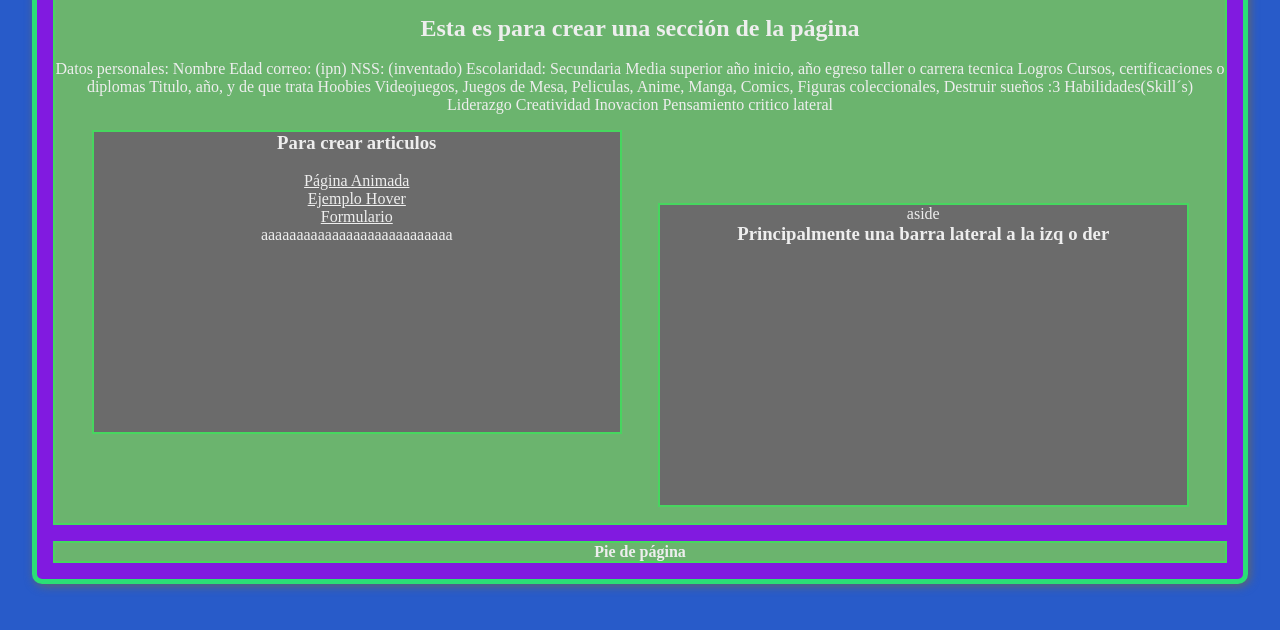
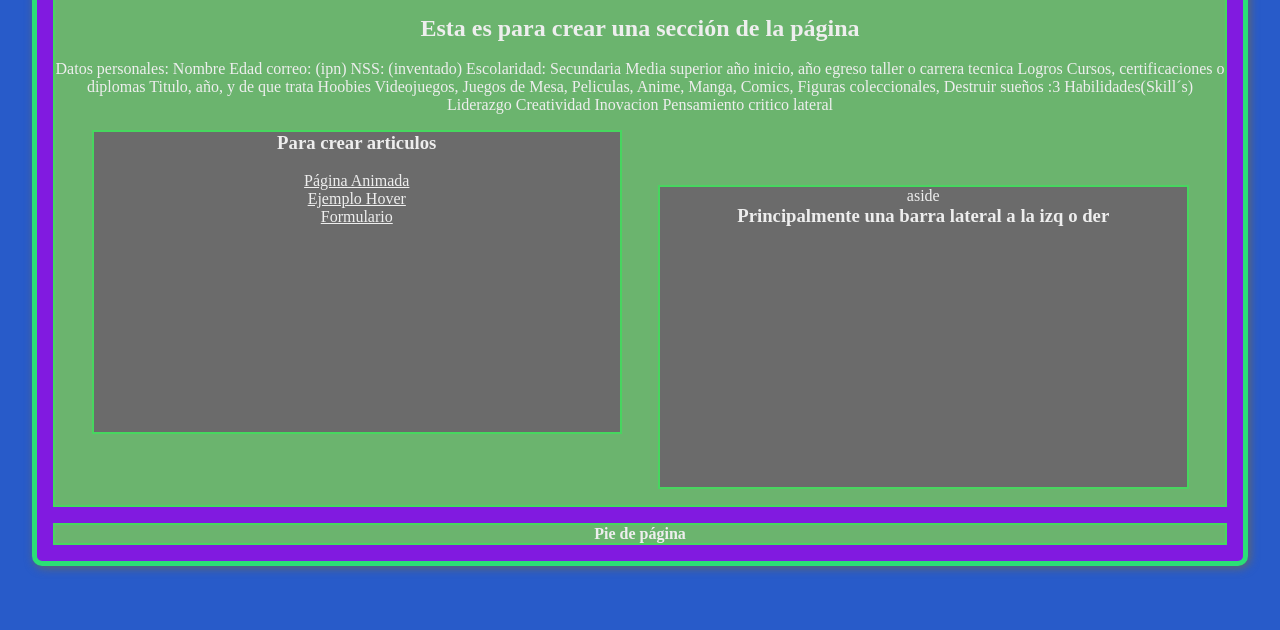
Before and after one commit to cxlebd/Proyecto, a plain HTML site: page index.html in a window 1280 px wide. Shown: the part 150-780 px from the top of the page. Drawn offline with Linux system fonts and the light colour scheme.

Commit message:
test back

```diff
--- a/index.html
+++ b/index.html
@@ -56,7 +56,6 @@
                 <br>
                 <a href="formulario.html">Formulario</a>
                 <br>
-                aaaaaaaaaaaaaaaaaaaaaaaaaaa
             </article>
 
             <aside>
```
